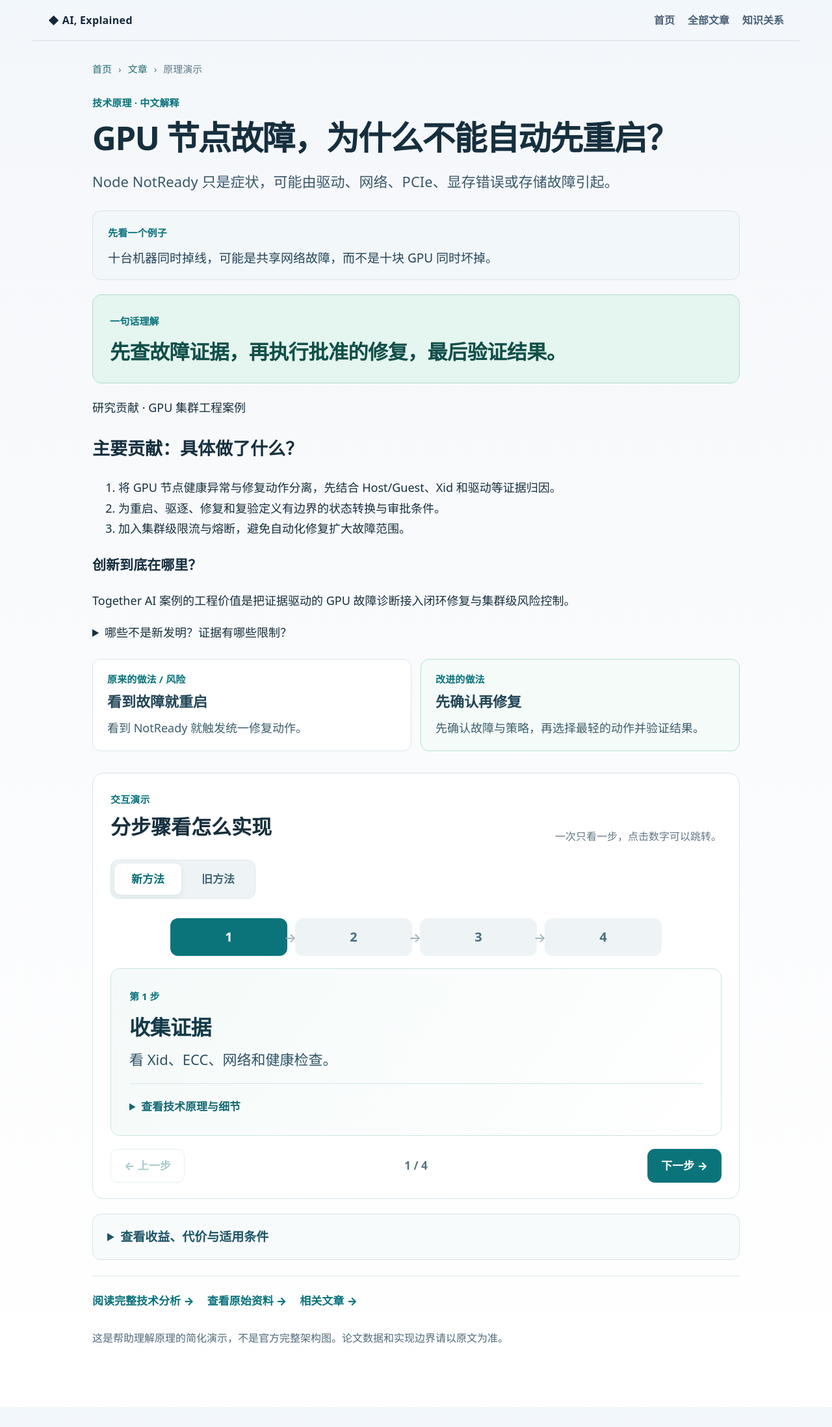
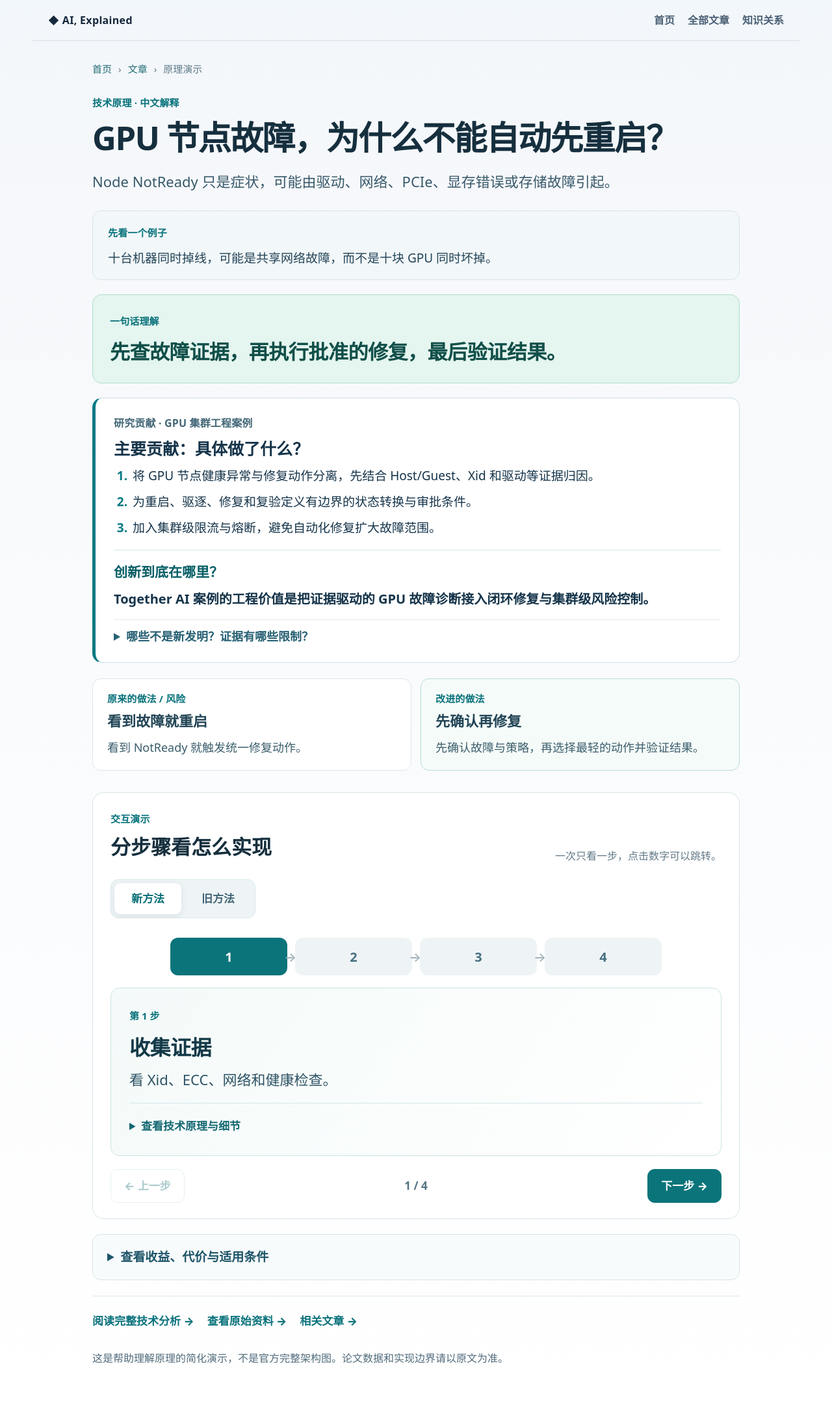
Before and after one commit to ljrirene/ai-engineering-notes, a Jekyll site: the page built from docs/interactive/2026-11-02-gpu-repair-map.html, in a window 1280 px wide. Shown: the whole page at 65% size. Built offline with Jekyll 4.4.1, drawn with Linux system fonts in a browser that asks for light colours; before the commit the page ends 2165 px from its top, so only the background shows below that.

Commit message:
Show explicit contribution, novelty and evidence boundary throughout research site

```diff
--- a/docs/assets/visual-explainer.css
+++ b/docs/assets/visual-explainer.css
@@ -73,3 +73,19 @@
 .vl-additional-grid{grid-template-columns:1fr;gap:8px}
 }
 @media(prefers-reduced-motion:reduce){.vl-page *{scroll-behavior:auto}}
+
+
+/* Research contributions: readable first-screen summary sourced from studies.yml */
+.vl-research-value{margin:20px 0 22px;padding:24px 28px;background:#fff;border:1px solid #cbdfe5;border-left:5px solid #087984;border-radius:15px;color:#15344a}
+.vl-research-kicker{font-size:16px;font-weight:770;color:#436777;letter-spacing:.01em}
+.vl-research-value h2{font-size:25px;line-height:1.3;margin:9px 0 12px}
+.vl-contribution-list{margin:0;padding-left:1.45em;display:grid;gap:10px}
+.vl-contribution-list li{font-size:19px;line-height:1.56;padding-left:3px}
+.vl-contribution-list li::marker{font-weight:800;color:#087984}
+.vl-innovation{border-top:1px solid #d6e5e9;margin-top:19px;padding-top:15px}
+.vl-innovation h3{font-size:21px;margin:0 0 7px;color:#075e66}
+.vl-innovation p{font-size:20px;line-height:1.6;margin:0;font-weight:680}
+.vl-novelty-limit{margin-top:15px;border-top:1px solid #e2ebee;padding-top:10px}
+.vl-novelty-limit summary{font-size:18px;font-weight:710;cursor:pointer;color:#286174}
+.vl-novelty-limit p{font-size:18px;line-height:1.6}
+@media(max-width:720px){.vl-research-value{padding:19px 17px}.vl-research-value h2{font-size:24px}.vl-contribution-list li{font-size:18px}.vl-innovation p{font-size:19px}}
```
